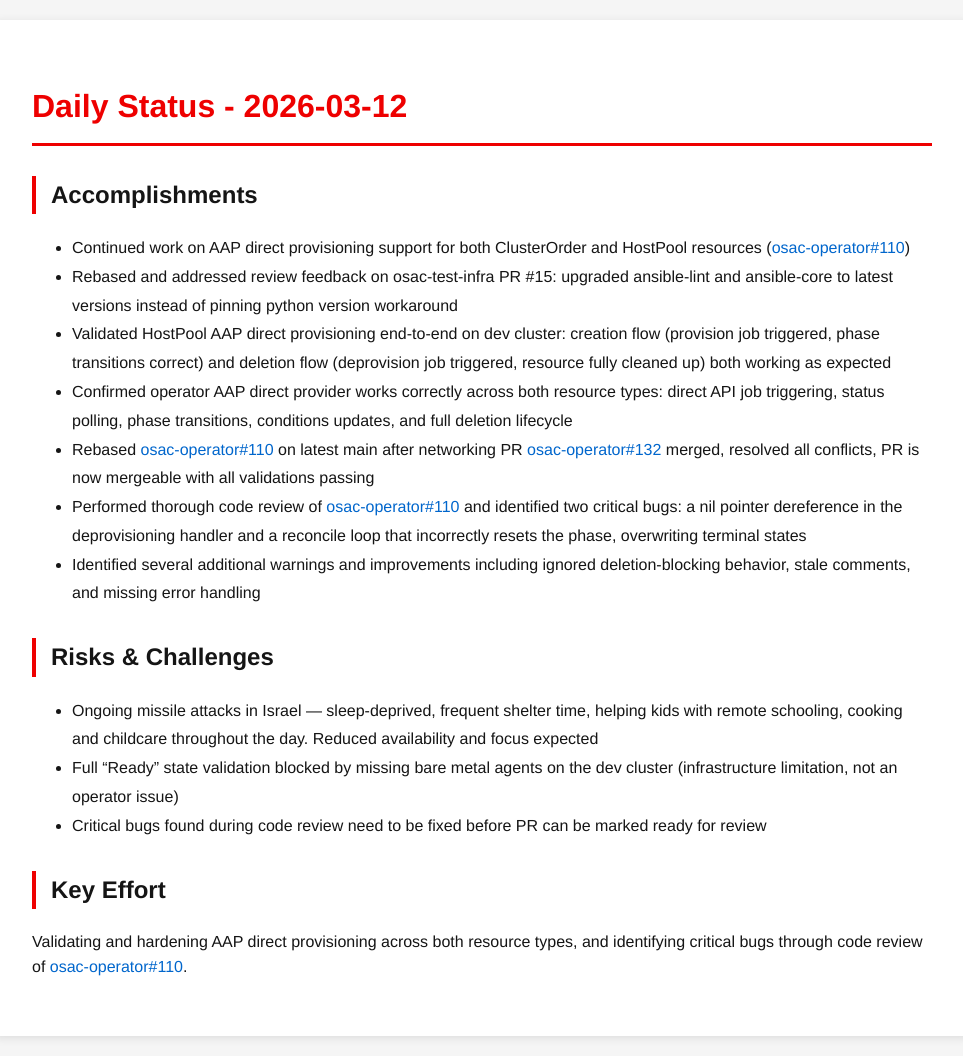
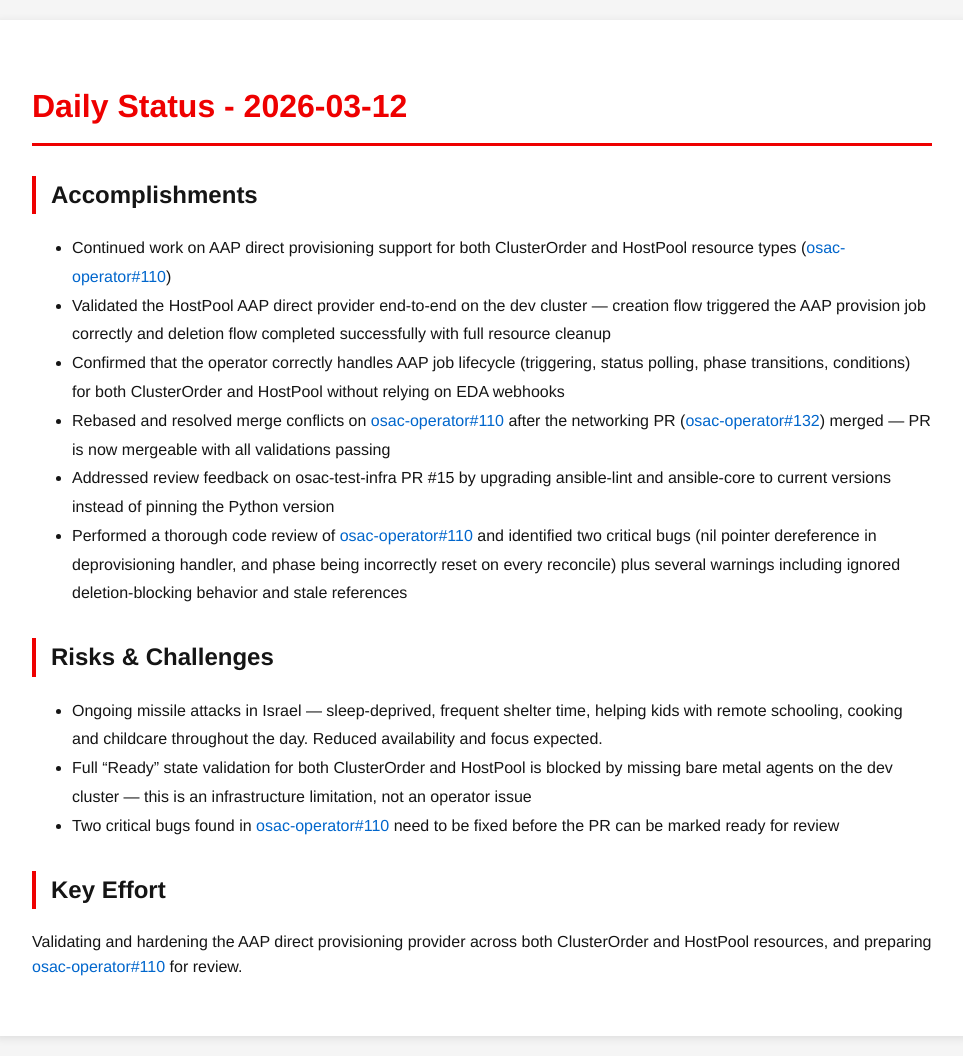
Before and after one commit to tzvatot/daily-status, a Jekyll site: the page built from 2026-03-12.md, in a window 1280 px wide. Shown: the whole page, without its empty margins (158-1121 px from the left). Built offline with Jekyll 4.4.1, drawn with Linux system fonts in a browser that asks for light colours.

Commit message:
Daily status update - 2026-03-12

```diff
--- a/2026-03-12.md
+++ b/2026-03-12.md
@@ -7,18 +7,17 @@
 # Daily Status - 2026-03-12
 
 ## Accomplishments
-- Continued work on AAP direct provisioning support for both ClusterOrder and HostPool resources ([osac-operator#110](https://github.com/osac-project/osac-operator/pull/110))
-- Rebased and addressed review feedback on osac-test-infra PR #15: upgraded ansible-lint and ansible-core to latest versions instead of pinning python version workaround
-- Validated HostPool AAP direct provisioning end-to-end on dev cluster: creation flow (provision job triggered, phase transitions correct) and deletion flow (deprovision job triggered, resource fully cleaned up) both working as expected
-- Confirmed operator AAP direct provider works correctly across both resource types: direct API job triggering, status polling, phase transitions, conditions updates, and full deletion lifecycle
-- Rebased [osac-operator#110](https://github.com/osac-project/osac-operator/pull/110) on latest main after networking PR [osac-operator#132](https://github.com/osac-project/osac-operator/pull/132) merged, resolved all conflicts, PR is now mergeable with all validations passing
-- Performed thorough code review of [osac-operator#110](https://github.com/osac-project/osac-operator/pull/110) and identified two critical bugs: a nil pointer dereference in the deprovisioning handler and a reconcile loop that incorrectly resets the phase, overwriting terminal states
-- Identified several additional warnings and improvements including ignored deletion-blocking behavior, stale comments, and missing error handling
+- Continued work on AAP direct provisioning support for both ClusterOrder and HostPool resource types ([osac-operator#110](https://github.com/osac-project/osac-operator/pull/110))
+- Validated the HostPool AAP direct provider end-to-end on the dev cluster — creation flow triggered the AAP provision job correctly and deletion flow completed successfully with full resource cleanup
+- Confirmed that the operator correctly handles AAP job lifecycle (triggering, status polling, phase transitions, conditions) for both ClusterOrder and HostPool without relying on EDA webhooks
+- Rebased and resolved merge conflicts on [osac-operator#110](https://github.com/osac-project/osac-operator/pull/110) after the networking PR ([osac-operator#132](https://github.com/osac-project/osac-operator/pull/132)) merged — PR is now mergeable with all validations passing
+- Addressed review feedback on osac-test-infra PR #15 by upgrading ansible-lint and ansible-core to current versions instead of pinning the Python version
+- Performed a thorough code review of [osac-operator#110](https://github.com/osac-project/osac-operator/pull/110) and identified two critical bugs (nil pointer dereference in deprovisioning handler, and phase being incorrectly reset on every reconcile) plus several warnings including ignored deletion-blocking behavior and stale references
 
 ## Risks & Challenges
-- Ongoing missile attacks in Israel — sleep-deprived, frequent shelter time, helping kids with remote schooling, cooking and childcare throughout the day. Reduced availability and focus expected
-- Full "Ready" state validation blocked by missing bare metal agents on the dev cluster (infrastructure limitation, not an operator issue)
-- Critical bugs found during code review need to be fixed before PR can be marked ready for review
+- Ongoing missile attacks in Israel — sleep-deprived, frequent shelter time, helping kids with remote schooling, cooking and childcare throughout the day. Reduced availability and focus expected.
+- Full "Ready" state validation for both ClusterOrder and HostPool is blocked by missing bare metal agents on the dev cluster — this is an infrastructure limitation, not an operator issue
+- Two critical bugs found in [osac-operator#110](https://github.com/osac-project/osac-operator/pull/110) need to be fixed before the PR can be marked ready for review
 
 ## Key Effort
-Validating and hardening AAP direct provisioning across both resource types, and identifying critical bugs through code review of [osac-operator#110](https://github.com/osac-project/osac-operator/pull/110).
+Validating and hardening the AAP direct provisioning provider across both ClusterOrder and HostPool resources, and preparing [osac-operator#110](https://github.com/osac-project/osac-operator/pull/110) for review.
```
